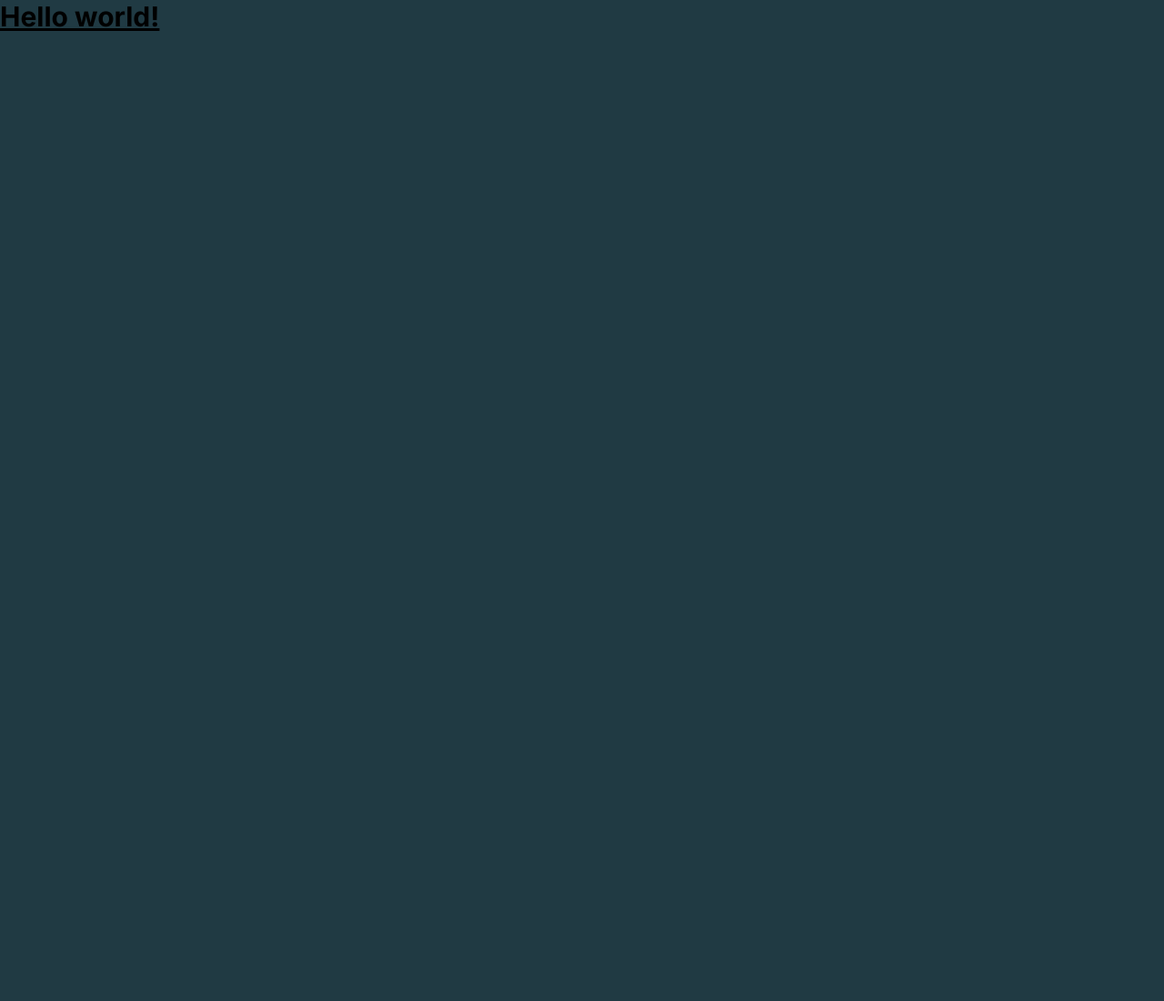
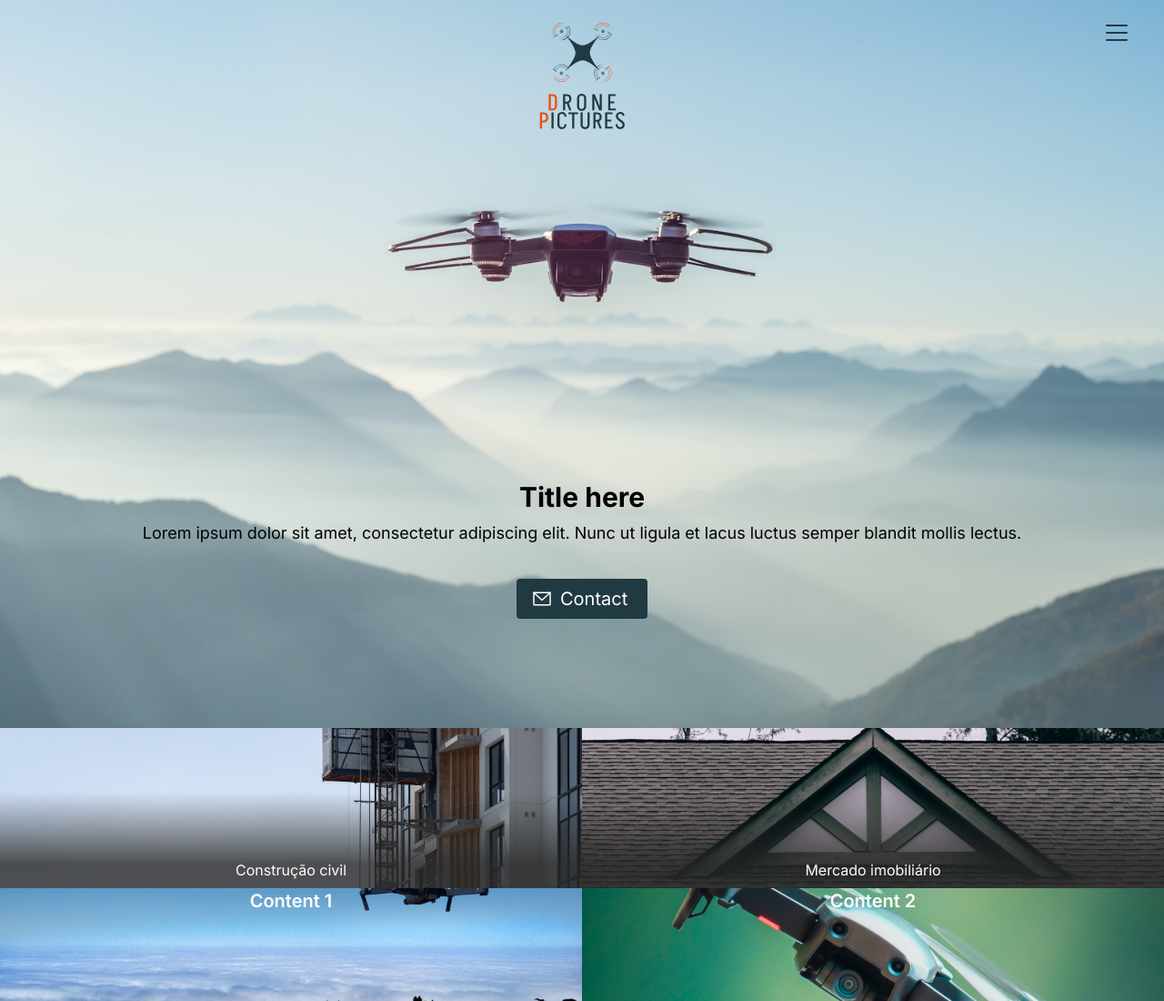
Before and after one commit to lucasnoman/drone-pictures, a Next.js app: page / in a window 1280 px wide. Shown: the top 1100 px of the page at 91% size. Before the commit the page ends 800 px from the top, so only its background shows below. Built offline with nearby package versions, Linux system fonts and the light colour scheme.

Commit message:
feat: cria o índice e adiciona o rodapé

```diff
--- a/src/pages/index.tsx
+++ b/src/pages/index.tsx
@@ -1,7 +1,190 @@
-export default function Home() {
+import fsPromises from 'fs/promises';
+import Image from 'next/image';
+import { CaretLeft, CaretRight, EnvelopeSimple, List } from 'phosphor-react';
+import logo from '../../public/images/logo/logo.svg';
+import Footer from '../components/footer';
+
+interface Images {
+  listOfImages: Array<string>;
+}
+
+export default function Home({ listOfImages }: Images) {
+  const slideLeft = () => {
+    const slider = document.querySelector('#slider');
+    if (slider) {
+      slider.scrollLeft = slider.scrollLeft - 500;
+    }
+  };
+
+  const slideRight = () => {
+    const slider = document.querySelector('#slider');
+    if (slider) {
+      slider.scrollLeft = slider.scrollLeft + 500;
+    }
+  };
+
   return (
-    <>
-      <h1 className='text-3xl font-bold underline'>Hello world!</h1>
-    </>
+    <main>
+      <section className='flex h-screen flex-col justify-between bg-hero bg-[length:auto_130%] bg-bottom bg-no-repeat px-9 pb-20'>
+        <header>
+          <Image
+            className='mx-auto pt-5'
+            src={logo}
+            alt='Letra X com 4 hélices nas pontas formando um drone com o texto drone picture abaixo'
+          />
+          <List
+            className='absolute top-5 right-9 text-dp_green-800'
+            size={32}
+          />
+        </header>
+
+        <div className='flex flex-col items-center gap-10 pb-10'>
+          <div>
+            <h2 className='pb-3 text-center text-3xl font-bold'>Title here</h2>
+            <p className='text-center text-lg leading-5'>
+              Lorem ipsum dolor sit amet, consectetur adipiscing elit. Nunc ut
+              ligula et lacus luctus semper blandit mollis lectus.
+            </p>
+          </div>
+
+          <button className='flex w-36 items-center gap-2 rounded bg-dp_green-800 px-4 py-2 text-xl text-dp_light-100'>
+            <EnvelopeSimple size={24} /> Contact
+          </button>
+        </div>
+      </section>
+
+      <section className='flex h-44 items-center justify-evenly'>
+        <div className='flex h-full w-full items-end justify-center bg-civil_construction bg-cover bg-center pb-2'>
+          <p className='text-dp_light-100'>Construção civil</p>
+        </div>
+        <div className='flex h-full w-full items-end justify-center bg-real_state_market bg-cover bg-center pb-2'>
+          <p className='text-dp_light-100'>Mercado imobiliário</p>
+        </div>
+      </section>
+
+      <section className='flex h-44 items-center justify-center'>
+        <div className='flex h-full w-full flex-col items-center justify-between bg-content_1 bg-cover bg-center leading-5'>
+          <h3 className='text-xl font-semibold text-dp_light-100'>Content 1</h3>
+          <p className='bg-slate-900/75 text-center text-dp_light-100'>
+            Lorem ipsum dolor, sit amet consectetur.
+          </p>
+        </div>
+        <div className='flex h-full w-full flex-col items-center justify-between bg-content_2 bg-cover bg-center leading-5'>
+          <h3 className='text-xl font-semibold text-dp_light-100'>Content 2</h3>
+          <p className='bg-slate-900/75 text-center text-dp_light-100'>
+            Lorem ipsum dolor, sit amet consectetur.
+          </p>
+        </div>
+      </section>
+
+      <section className='flex h-28 w-full flex-col items-center justify-center bg-virtual_tour bg-cover bg-center'>
+        <h3 className='text-lg font-semibold leading-5 text-dp_light-100'>
+          Em breve...
+        </h3>
+        <h2 className='text-lg font-semibold leading-5 text-dp_light-100'>
+          TOUR VIRTUAL
+        </h2>
+      </section>
+
+      <section className='bg-dp_light-200 py-1'>
+        <h2 className='text-center text-lg font-semibold text-slate-900'>
+          Nossos clientes
+        </h2>
+
+        <div className='relative flex items-center'>
+          <CaretLeft
+            onClick={slideLeft}
+            className='cursor-pointer text-dp_light-100 opacity-50 hover:opacity-100 max-[768px]:hidden'
+          />
+
+          <div
+            id='slider'
+            className='scroll h-full w-full overflow-x-scroll scroll-smooth whitespace-nowrap scrollbar-hide'
+          >
+            {listOfImages.map((item, index) => {
+              const dir = '/images/clients/' + item;
+
+              return (
+                <span className='inline-block h-14 w-28' key={index}>
+                  <img
+                    className='h-full w-full rounded-md object-cover p-2 hover:scale-110'
+                    src={dir}
+                    key={index}
+                  />
+                </span>
+              );
+            })}
+          </div>
+
+          <CaretRight
+            onClick={slideRight}
+            className='cursor-pointer text-dp_light-100 hover:opacity-100 max-[768px]:hidden'
+          />
+        </div>
+      </section>
+
+      <section className='bg-dp_green-400 py-2'>
+        <h3 className='mb-1 text-center font-bold text-dp_light-100'>
+          Entre em contato
+        </h3>
+
+        <form
+          action=''
+          method='post'
+          className='grid grid-cols-2 gap-x-2 px-16'
+        >
+          <input
+            type='text'
+            placeholder='Seu nome'
+            className='mb-2 h-5 w-auto rounded-sm bg-dp_green-800 pl-2 placeholder:text-xs'
+          />
+          <input
+            type='text'
+            placeholder='Seu sobrenome'
+            className='mb-2 h-5 w-auto rounded-sm bg-dp_green-800 pl-2 placeholder:text-xs'
+          />
+          <input
+            type='number'
+            placeholder='Seu telefone'
+            className='col-span-2 mb-2 h-5 rounded-sm bg-dp_green-800 pl-2 placeholder:text-xs'
+          />
+          <input
+            type='email'
+            placeholder='Seu e-mail'
+            className='col-span-2 mb-2 h-5 rounded-sm bg-dp_green-800 pl-2 placeholder:text-xs'
+          />
+          <input
+            type='text'
+            placeholder='Qual é o assunto?'
+            className='col-span-2 mb-2 h-5 rounded-sm bg-dp_green-800 pl-2 placeholder:text-xs'
+          />
+          <textarea
+            placeholder='Digite sua mensagem'
+            className='col-span-2 mb-2 rounded-sm bg-dp_green-800 pl-2 placeholder:translate-y-3 placeholder:text-xs'
+          ></textarea>
+
+          <button className='col-span-2 rounded-sm bg-dp_orange-900 py-1 text-xs font-bold text-dp_light-100'>
+            Enviar mensagem
+          </button>
+        </form>
+      </section>
+
+      <Footer />
+    </main>
   );
 }
+
+export async function getStaticProps() {
+  const dir = './public/images/clients';
+
+  const listOfImages: Array<string> = [];
+  const files = await fsPromises.readdir(dir);
+
+  files.forEach((fileName) => {
+    listOfImages.push(fileName);
+  });
+
+  return {
+    props: { listOfImages },
+  };
+}
```
